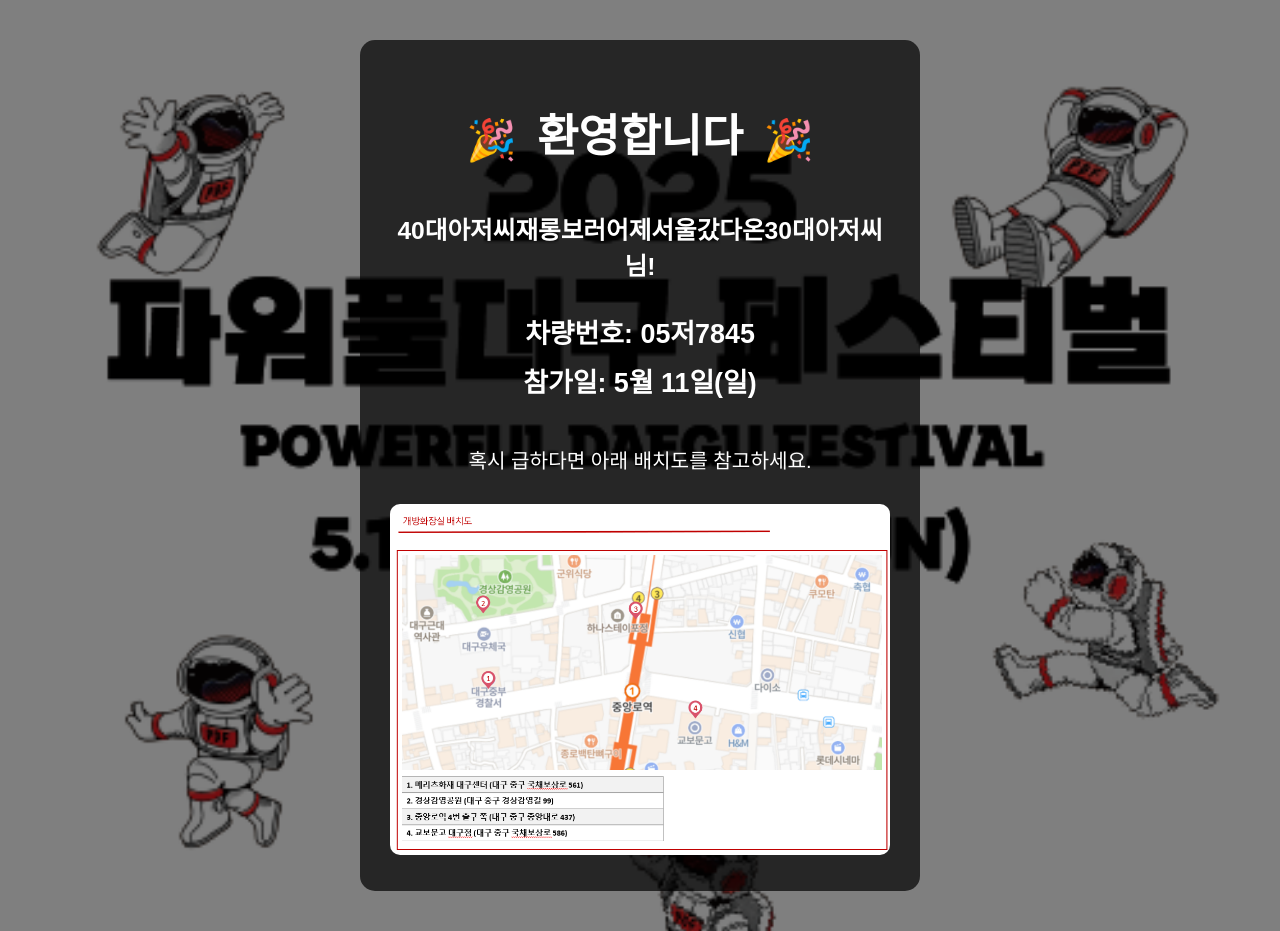
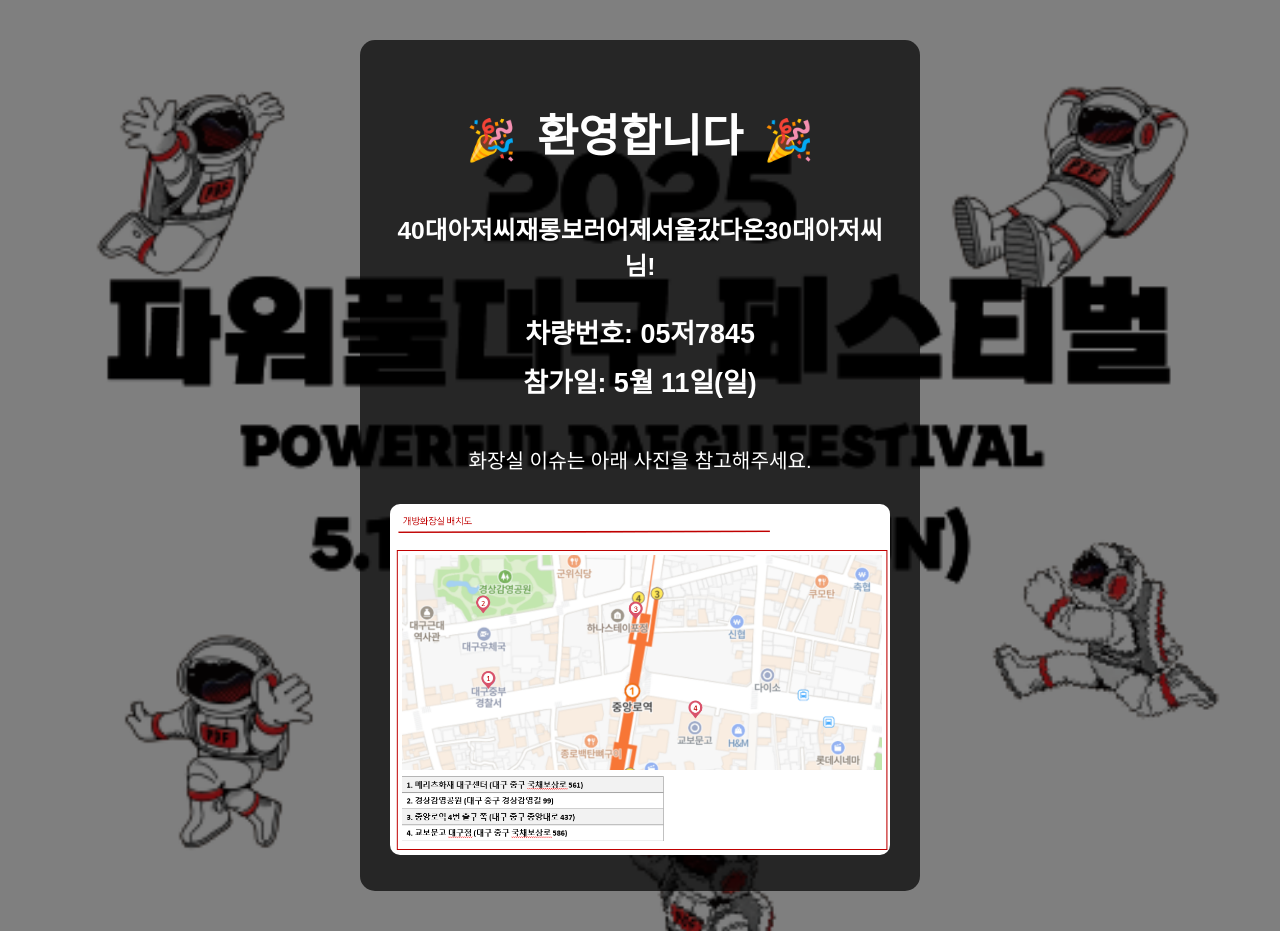
Before and after one commit to ahnonine/pdf_parking, a Python web app: template templates/special.html in a window 1280 px wide. Run offline with Jinja, Linux system fonts and the light colour scheme; the template is opened without the code that fills it, so the values that code supplies are empty.

Commit message:
Update special.html

```diff
--- a/templates/special.html
+++ b/templates/special.html
@@ -77,7 +77,7 @@
       <p class="bold">참가일: 5월 11일(일)</p>
 
       <!-- 안내 문구 -->
-      <p class="spacing-3" style="font-size: 0.9em;">혹시 급하다면 아래 배치도를 참고하세요.</p>
+      <p class="spacing-3" style="font-size: 0.9em;">화장실 이슈는 아래 사진을 참고해주세요.</p>
 <!-- 화장실 이미지 삽입 -->
 <img src="{{ url_for('static', filename='images/toilet_map.png') }}"
      alt="화장실 위치 안내"
```
